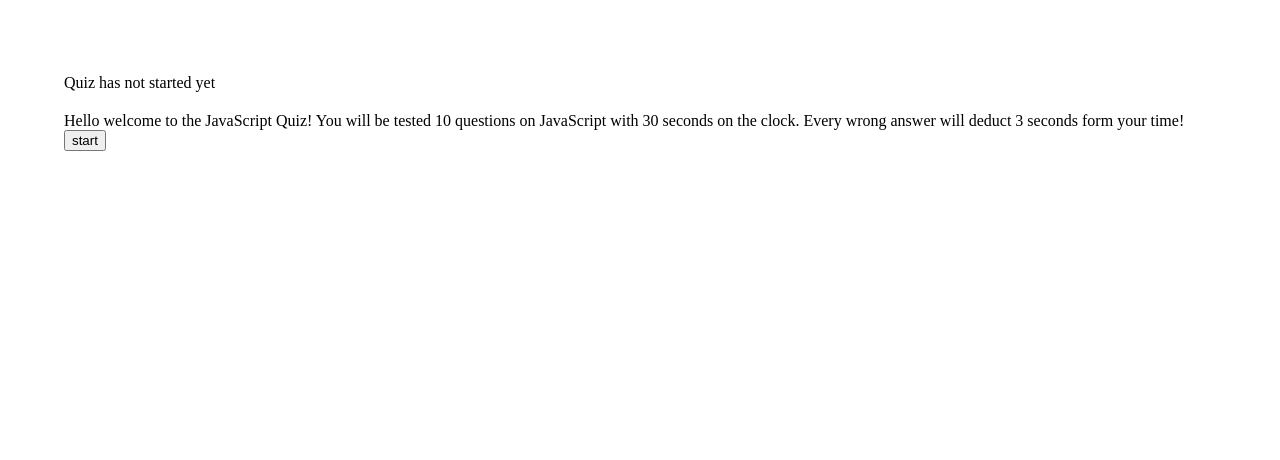
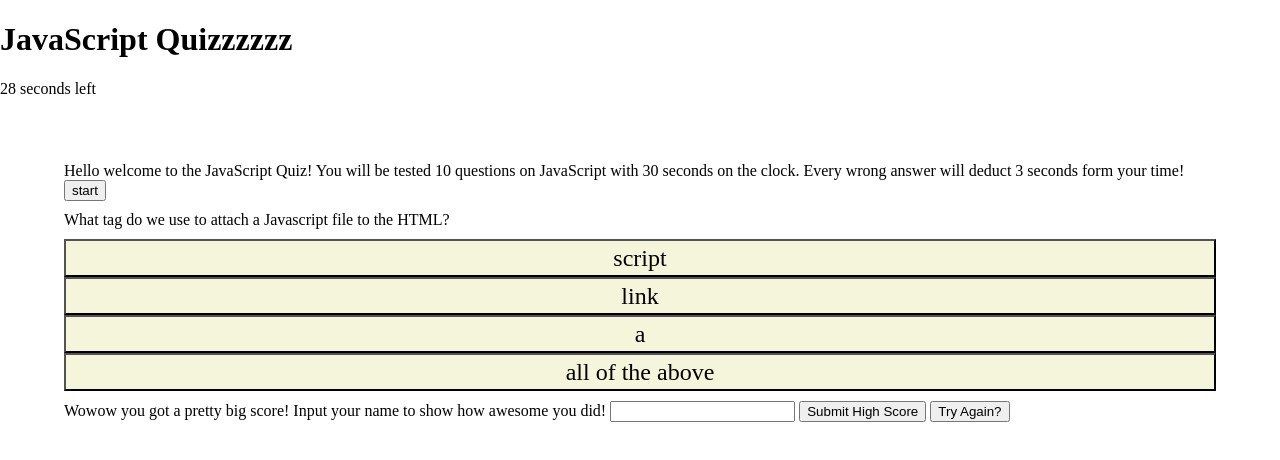
Before and after one commit to Jonathan6/Code-Quiz, a plain HTML site: page index.html in a window 1280 px wide. Both pictures are taken after a click on the button "start". Shown: the top 460 px of the page. Drawn offline with Linux system fonts and the light colour scheme.

Commit message:
Fixed some bugs that came up with adding all the previous code. Started work on merge sorting the high scores before storing them.

```diff
--- a/index.html
+++ b/index.html
@@ -5,32 +5,36 @@
     <meta http-equiv="X-UA-Compatible" content="IE=edge">
     <meta name="viewport" content="width=device-width, initial-scale=1.0">
     <link href="style.css" rel="stylesheet"></a>
-    <title>Document</title>
+    <title>JavaScript Code Quiz</title>
 </head>
 <body>
+    <header>
+        <h1>JavaScript Quizzzzzz</h1>
+        <div id="clock">Quiz has not started yet</div>
+    </header>
     <main>
-        <div id="timer">Quiz has not started yet</div>
-        <div id="welcomeScreen">
+        <section id="welcomeScreen">
             Hello welcome to the JavaScript Quiz!
             You will be tested 10 questions on JavaScript with 30 seconds on the clock. Every wrong answer will deduct 3 seconds form your time!
             <button id="start">start</button>
-        </div>
-        <div id="testScreen">
+        </section>
+        <section id="testScreen">
             <div id="question"> </div>
             <div id="answerBox">
-                <div id="answer1" data-correct=false data-state="hidden">1</div>
-                <div id="answer2" data-correct=false data-state="hidden">2</div>
-                <div id="answer3" data-correct=false data-state="hidden">3</div>
-                <div id="answer4" data-correct=false data-state="hidden">4</div>
+                <button id="answer1" data-correct=false data-state="hidden">1</button>
+                <button id="answer2" data-correct=false data-state="hidden">2</button>
+                <button id="answer3" data-correct=false data-state="hidden">3</button>
+                <button id="answer4" data-correct=false data-state="hidden">4</button>
             </div>
-        </div>
-        <div id="endScreen">
+        </section>
+        <section id="endScreen">
             Wowow you got a pretty big score! Input your name to show how awesome you did!
             <input id="userInput" type="text">
             <button id="submit">Submit High Score</button>
             <button id="playAgain">Try Again?</button>
+            <div id="score"></div>
             <div id="leaderboard"></div>
-        </div>
+        </section>
     </main>
     <script src="script.js"></script>
 </body>
--- a/script.js
+++ b/script.js
@@ -5,6 +5,12 @@
 // TODO: WHEN I answer a question incorrectly THEN time is subtracted from the clock
 // TODO: WHEN all questions are answered or the timer reaches 0 THEN the game is over
 // TODO: WHEN the game is over THEN I can save my initials and my score
+
+// hidden lines 165, 109, 227
+
+
+
+//  Question bank
 var questionSet = [
     {
         question: "What tag do we use to attach a Javascript file to the HTML?",
@@ -23,53 +29,50 @@ var questionSet = [
     },
     {
         question: "What are variables used for in JavaScript?",
-        correctAnswerIndex: 4,
+        correctAnswerIndex: 3,
         answers: ["Creating random variations everytime you run the script", "Connecting the script file with the HTML", "Causing PTSD flashbacks on when the teacher called on you", "Storing numbers, booleans, and Strings"]
     },
     {
         question: "How does the date object in JavaScript store the date?",
-        correctAnswerIndex: ,
+        correctAnswerIndex: 0,
         answers: ["Total milliseconds since Jan 1st, 1970", "Total minutes since Jan 2nd, 2000", "Calls a function from the International Date Time Association API", "Asks ur mum"]
     },
     {
         question: "Which of these could be a representation of a number?",
-        correctAnswerIndex: 1,
+        correctAnswerIndex: 0,
         answers: ["NAN", "NULL", "Fifty", "bologna", "fifty"]
     },
     {
         question: "Which of these is not in JavaScript?",
-        correctAnswerIndex: 2,
+        correctAnswerIndex: 1,
         answers: ["Block Scope", "Tele Scope", "Global Scope", "Function Scope"]
     },
     {
         question: "0.1 + 0.2 =",
-        correctAnswerIndex: 4,
+        correctAnswerIndex: 3,
         answers: ["0.3", "0", "0.0", "0.30000000000000004"]
     },
     {
-        question: "",
-        correctAnswerIndex: ,
-        answers: ["", "", "", ""]
+        question: "What is the purpose of the function keyword?",
+        correctAnswerIndex: 0,
+        answers: ["Store multiple lines of code in a single package for easy access", "Returns the purpose of the object to the console", "Creates a mathematical expression based on the inputs given", "None of the above"]
     },
     {
         question: "What do you call a sausage consisting of finely ground pork sausage with small parts of pork fat, originally from a small city in Italy?",
-        correctAnswerIndex: 2,
+        correctAnswerIndex: 1,
         answers: ["String", "bologna", "array", "the window", "null"]
     }
 ];
 
-
+//  Array storing all previous highscores
 var highscores = [];
 
+//  Buttons
 var buttons = [ document.getElementById("answer1"),
                 document.getElementById("answer2"),
                 document.getElementById("answer3"),
                 document.getElementById("answer4")
 ];
-
-var clock = document.getElementById("clock");
-var question = document.getElementById("question");
-var leaderboard = document.getElementById("leaderboard");
 
 var start = document.getElementById("start");
 var answerBox = document.getElementById("answerBox");
@@ -77,10 +80,21 @@ var userInput = document.getElementById("userInput");
 var submit = document.getElementById("submit");
 var again = document.getElementById("playAgain");
 
+var clock = document.getElementById("clock");
+var question = document.getElementById("question");
+var leaderboard = document.getElementById("leaderboard");
+var score = document.getElementById("score");
+
+//  Sections. Phases of the quiz
+var welcomeScreen = document.getElementById("welcomeScreen");
 var testScreen = document.getElementById("testScreen");
-var welcomeScreen = document.getElementById("welcomeScreen");
 var endScreen = document.getElementById("endScreen");
 
+welcomeScreen.style.display = "block";
+testScreen.style.display = "block";
+endScreen.style.display = "block";
+
+//  Internal variables
 var questionIndex = 0;
 var penalty = 3; // How many seconds will be deduted when geting a wrong answer
 var secondsLeft = 30;
@@ -97,8 +111,8 @@ start.addEventListener("click", function() {
             endPoint();
         }
     }, 1000);
-    welcomeScreen.style.display = "none";
-    testScreen.style.display = "initial";
+    // welcomeScreen.style.display = "none";
+    // testScreen.style.display = "initial";
     loadLeaderboardScores();
     startPoint();
 });
@@ -157,14 +171,14 @@ again.addEventListener("click", function(e) {
     console.log(e.target);
 
     //  TODO: play again button
-    endScreen.style.display = "none";
-    testScreen.style.display = "initial";
+    // endScreen.style.display = "none";
+    // testScreen.style.display = "initial";
 });
 
 function startPoint() {
     //  Renders the first question onto the page
     console.log(questionSet[questionIndex]);
-    if (questionSet[questionIndex] != undefined) {
+    if (questionIndex < questionSet.length) {
         renderQuestion(questionIndex);
     } else {
         endPoint();
@@ -212,14 +226,17 @@ function renderLeaderboard() {
 
 function endPoint() {
     clock.textContent = "PUT DOWN YOUR MICE";
+    score.textContent = secondsLeft + " seconds!";
     resetSettings();
     loadLeaderboardScores();
     //  TODO: breakdown of their score
-    testScreen.style.display = "none";
-    endScreen.style.display = "initial";
+    // testScreen.style.display = "none";
+    // endScreen.style.display = "initial";
 }
 
 function save() {
+    var sortedHighscores = sortHighscores(0, highscores.length);
+
     localStorage.clear();
     localStorage.setItem("save", JSON.stringify(highscores));
     // for (var i = 0; i < highscores.length; i = i + 2) {
@@ -245,5 +262,31 @@ function resetSettings() {
         buttons[i].dataset.state = "hidden";
         buttons[i].dataset.correct = false;
     }
+}
+
+
+//  Sorting the left being the highest
+//  This will not work based on how I set up the array. Will need to find a different solution
+function sortedHighscores(index1, index2) {
+/*
+    base case: we are given 1 or 2, 1 length arrays to work worth
+    we shift them based on whichever is begger
+
+    any other case:
+    call this function 2 times splitting the given indexes in half
+    we first swap the bigger number into the big slot
+    move down to the next empty space and do the same until we are out of numbers
+    return the array
+
+    we give this function 2 sorted lists and it will return one single sorted list
+*/
+    if (index1 === index2 + 1) {
+        // only given 1 index therefore we just return the result
+    } else  {
+        var left = sortedHighscores(leftside);
+        var right = sortedHighscores(rigthside);
+
+    }
+
 
 }
--- a/style.css
+++ b/style.css
@@ -1,3 +1,7 @@
+header {
+
+}
+
 body {
     margin: 0;
     padding: 0;
@@ -22,6 +26,12 @@ main div {
     flex-direction: column;
 }
 
+#answerBox button {
+    line-height: 2rem;
+    font-family: 'Times New Roman', Times, serif;
+    font-size: 1.5rem;
+}
+
 #answerBox div {
     background-color: beige;
     border: black solid 2px;
```
